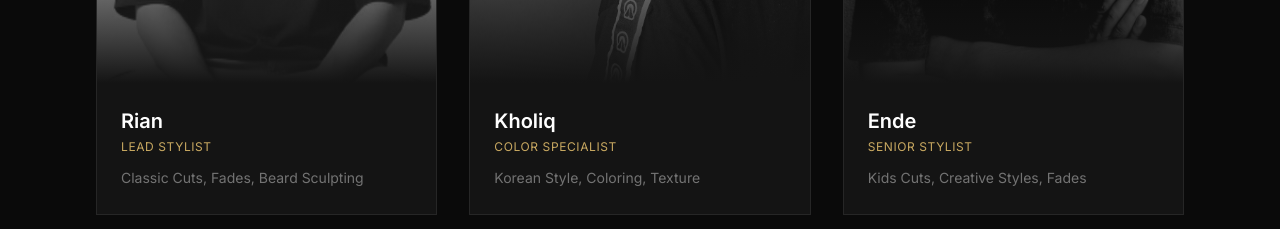
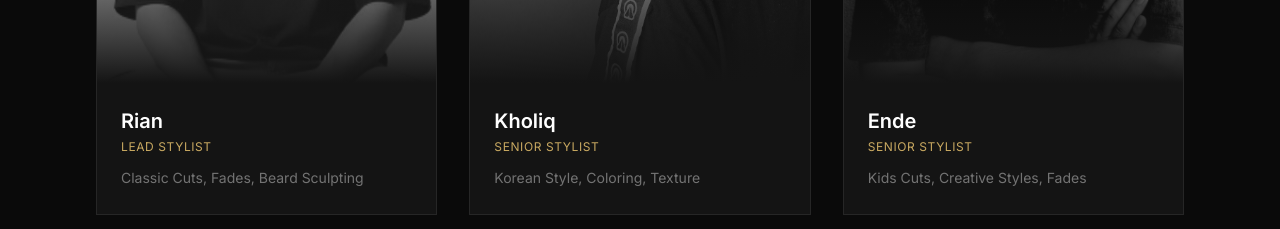
Before and after one commit to Bughopper14/ruangcukur, a React (Vite) app: page / in a window 1280 px wide. Shown: the part 4580-4809 px from the top of the page. Built offline with nearby package versions, Linux system fonts and the light colour scheme; a web font is replaced by a local one.

Commit message:
fix: Kholiq role → Senior Stylist

```diff
--- a/src/sections/BarbersSection.tsx
+++ b/src/sections/BarbersSection.tsx
@@ -10,7 +10,7 @@ const barbers = [
   },
   {
     name: 'Kholiq',
-    role: 'Color Specialist',
+    role: 'Senior Stylist',
     specialty: 'Korean Style, Coloring, Texture',
     experience: '5+ Years',
     image: `${IMG_BASE}images/barber-kholiq.jpg`,
```
